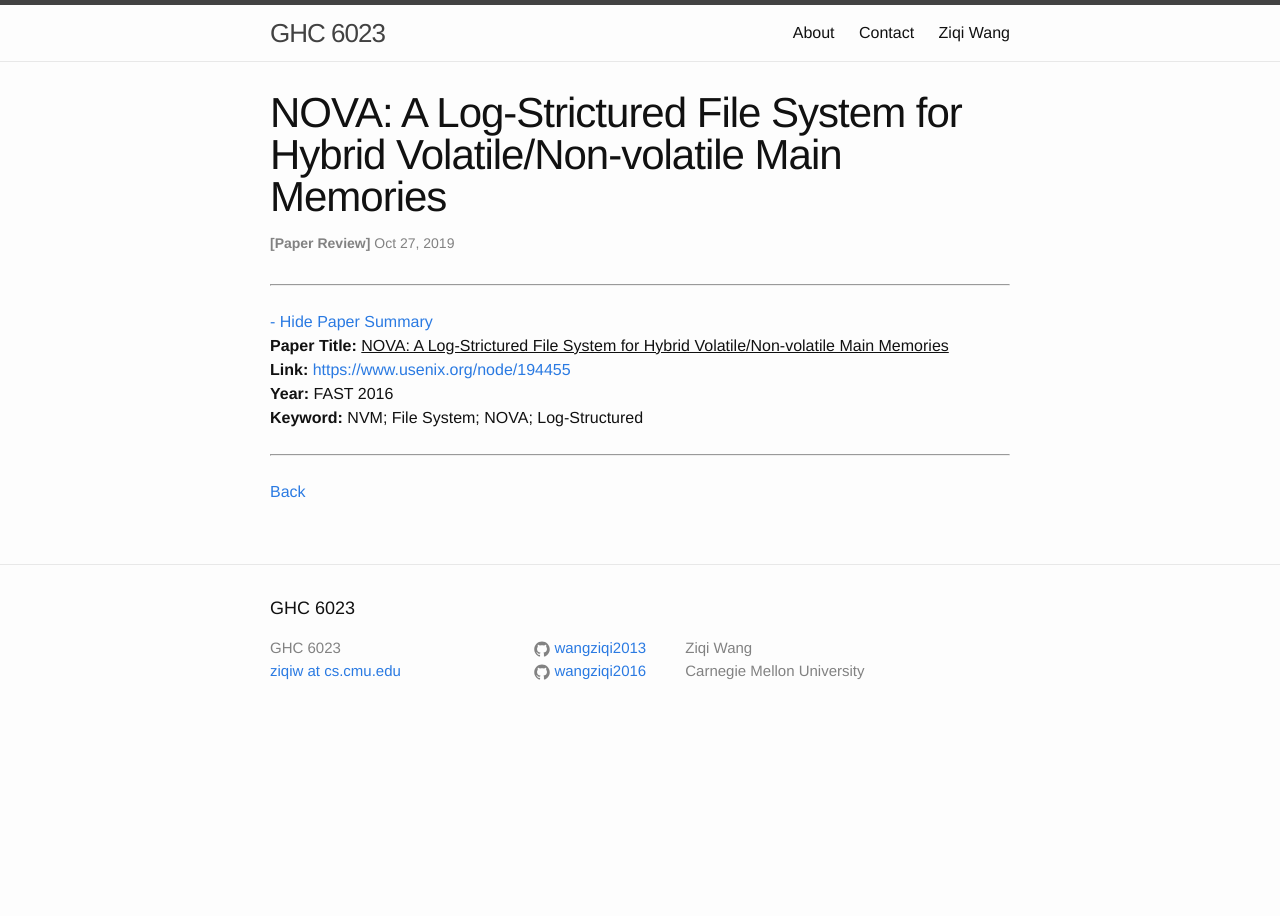
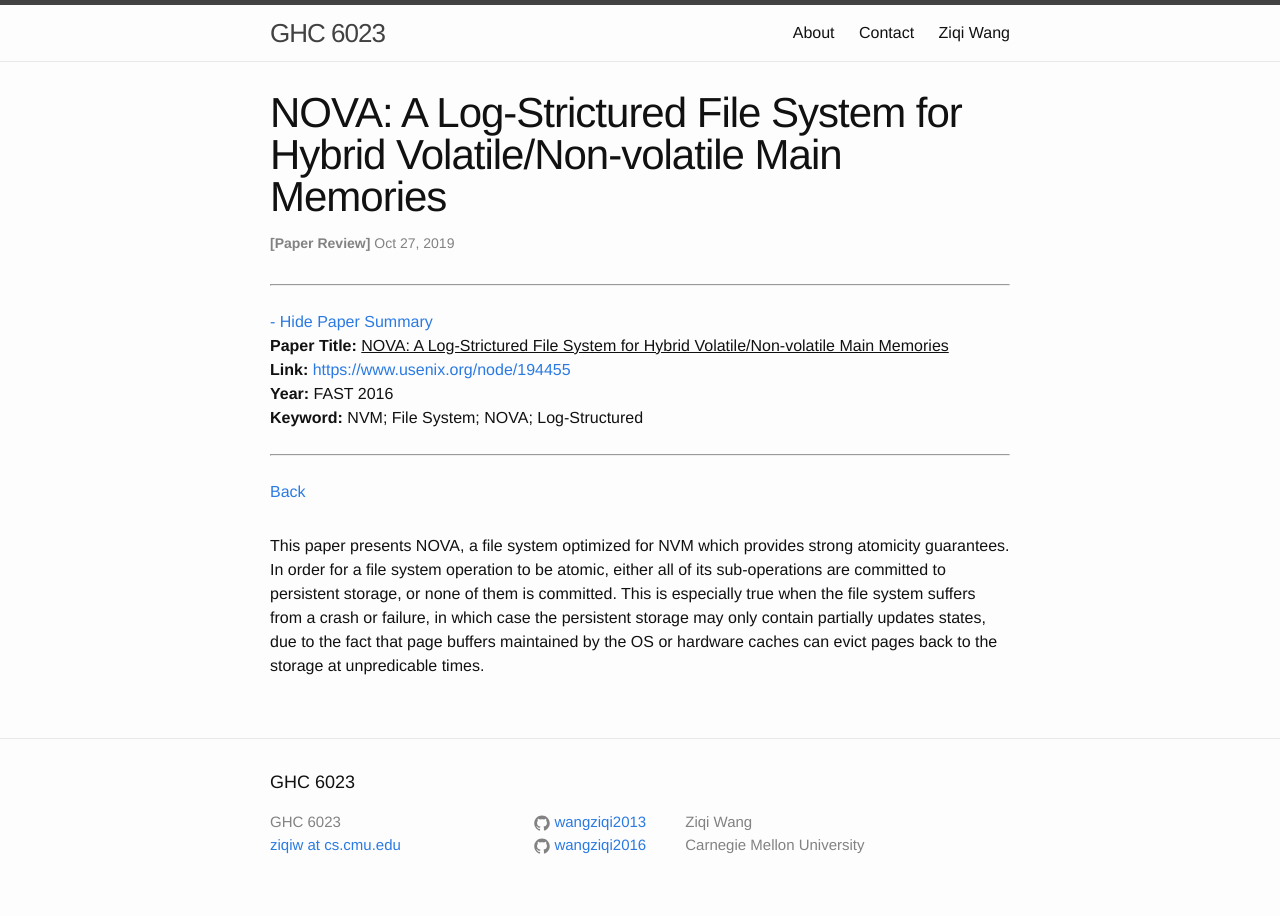
Before and after one commit to wangziqi2013/wangziqi2013.github.io, a Jekyll site: the page built from _posts/2019-10-26-nova.markdown, in a window 1280 px wide. Built offline with Jekyll 4.4.1, drawn with Linux system fonts in a browser that asks for light colours.

Commit message:
Adding atomicity

```diff
--- a/_posts/2019-10-26-nova.markdown
+++ b/_posts/2019-10-26-nova.markdown
@@ -12,3 +12,9 @@ htm_cd:
 htm_cr:
 version_mgmt:
 ---
+
+This paper presents NOVA, a file system optimized for NVM which provides strong atomicity guarantees. In order for a
+file system operation to be atomic, either all of its sub-operations are committed to persistent storage, or none of them is
+committed. This is especially true when the file system suffers from a crash or failure, in which case the persistent
+storage may only contain partially updates states, due to the fact that page buffers maintained by the OS or hardware
+caches can evict pages back to the storage at unpredicable times.
```
